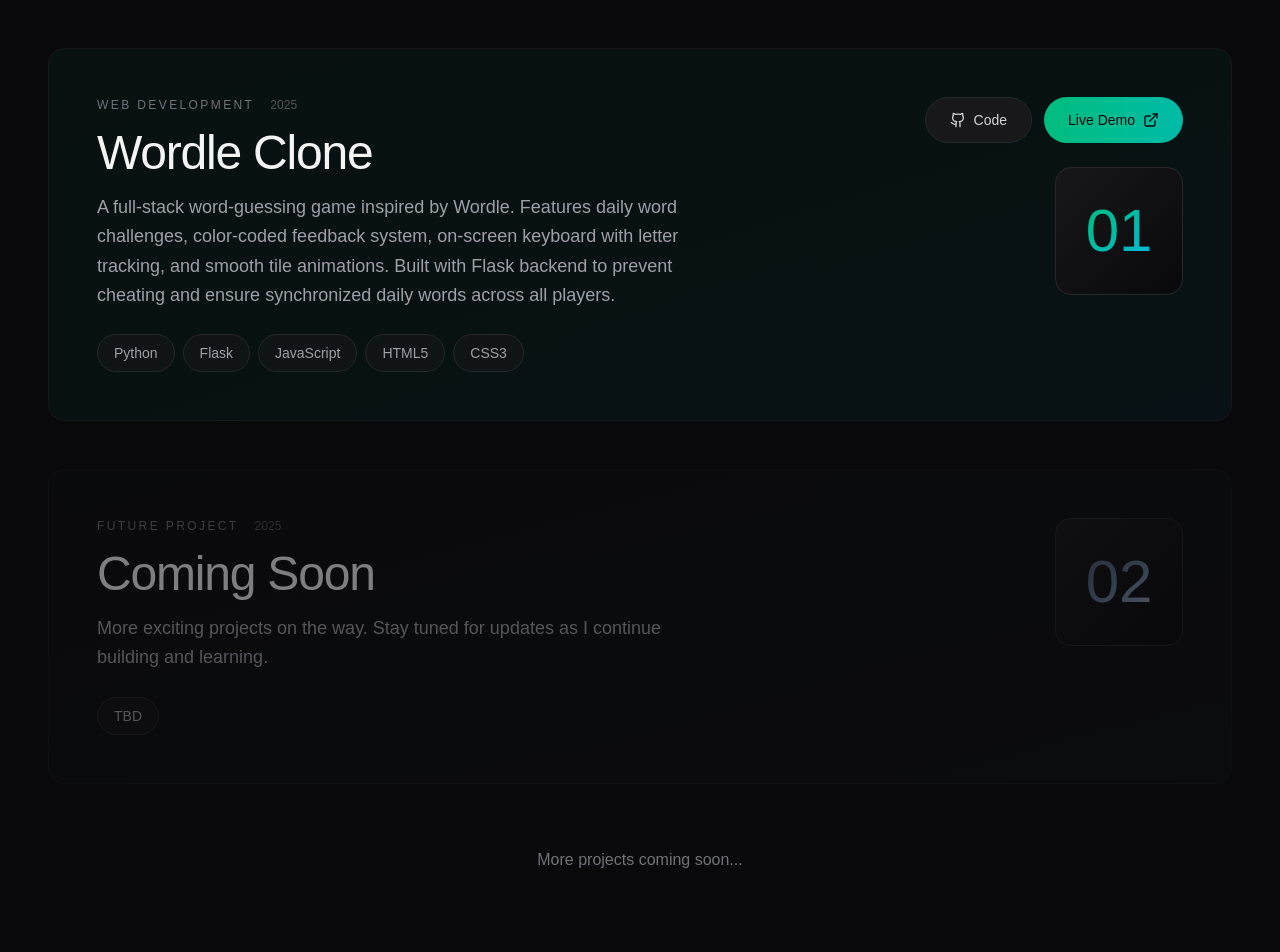
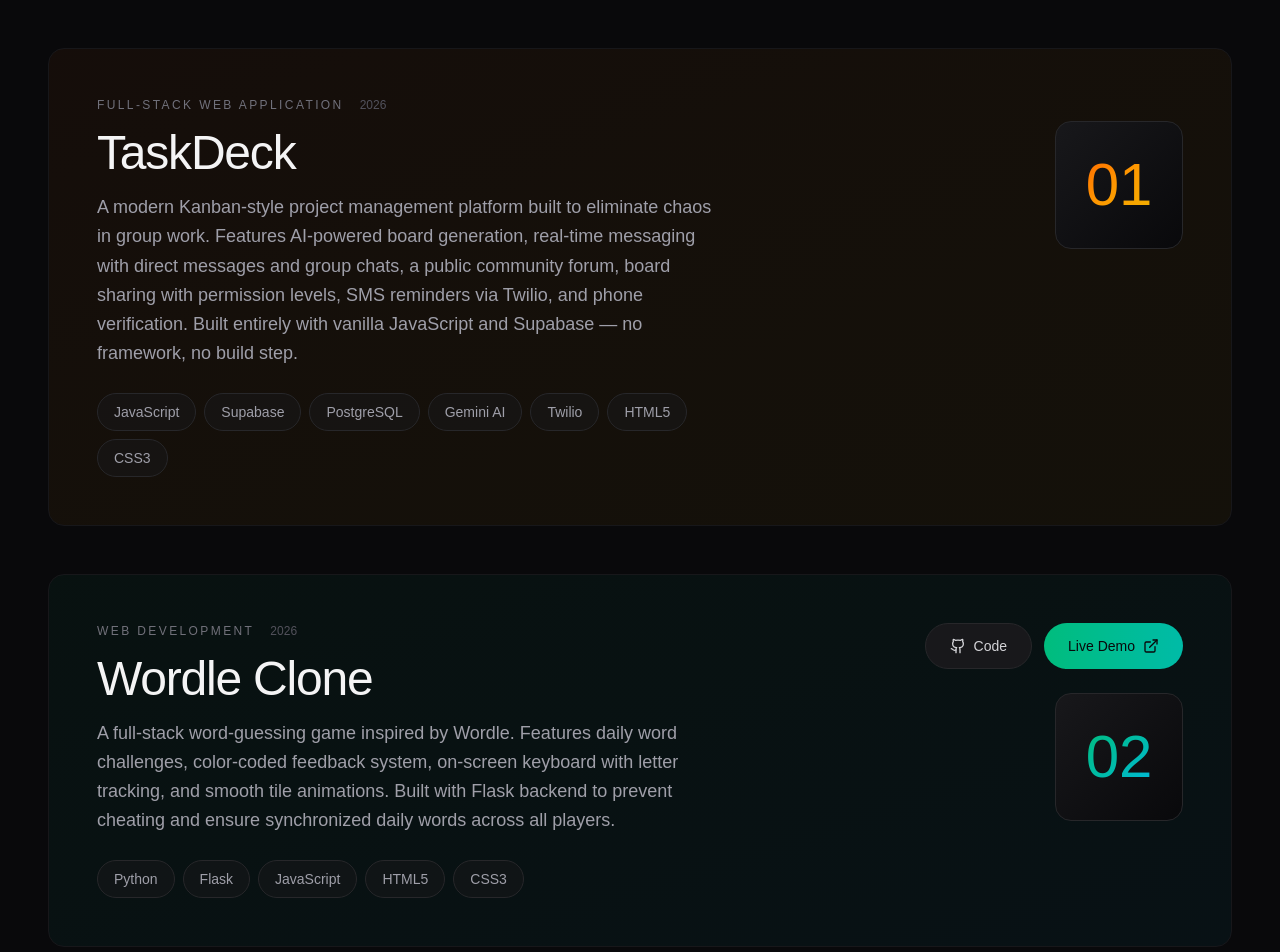
Before and after one commit to AbulHasan03/Portfolio, a Next.js app: page /Portfolio/ in a window 1280 px wide. Shown: the part 1040-1992 px from the top of the page. Built offline with nearby package versions, Linux system fonts and the light colour scheme.

Commit message:
added taskdeck project to portfolio

```diff
--- a/app/page.tsx
+++ b/app/page.tsx
@@ -15,9 +15,21 @@
     return () => window.removeEventListener('mousemove', handleMouseMove);
   }, []);
 
-  const projects = [
+const projects = [
     {
       id: 1,
+      title: "TaskDeck",
+      category: "Full-Stack Web Application",
+      description: "A modern Kanban-style project management platform built to eliminate chaos in group work. Features AI-powered board generation, real-time messaging with direct messages and group chats, a public community forum, board sharing with permission levels, SMS reminders via Twilio, and phone verification. Built entirely with vanilla JavaScript and Supabase — no framework, no build step.",
+      tech: ["JavaScript", "Supabase", "PostgreSQL", "Gemini AI", "Twilio", "HTML5", "CSS3"],
+      github: "",   // add your link
+      live: "",     // add your link
+      gradient: "from-orange-500 via-amber-500 to-yellow-500",
+      year: "2026"
+    },
+
+    {
+      id: 2,
       title: "Wordle Clone",
       category: "Web Development",
       description: "A full-stack word-guessing game inspired by Wordle. Features daily word challenges, color-coded feedback system, on-screen keyboard with letter tracking, and smooth tile animations. Built with Flask backend to prevent cheating and ensure synchronized daily words across all players.",
@@ -25,11 +37,11 @@
       github: "https://github.com/AbulHasan03/wordle-clone",
       live: "https://wordle-clone-qz9x.onrender.com/",
       gradient: "from-emerald-500 via-teal-500 to-cyan-500",
-      year: "2025"
+      year: "2026"
     },
 
     {
-      id: 2,
+      id: 3,
       title: "Coming Soon",
       category: "Future Project",
       description: "More exciting projects on the way. Stay tuned for updates as I continue building and learning.",
@@ -76,7 +88,7 @@
                     </span>
                   </h1>
                   <p className="text-xl md:text-2xl text-zinc-400 font-light leading-relaxed max-w-lg">
-                    A passionate developer crafting thoughtful digital experiences through code and design.
+                    I’m an undergraduate computer science student with a strong interest in software development and problem-solving. I enjoy learning new technologies, building practical projects, and continuously improving my skills to create effective and meaningful solutions through code.
                   </p>
                 </div>
 
```
